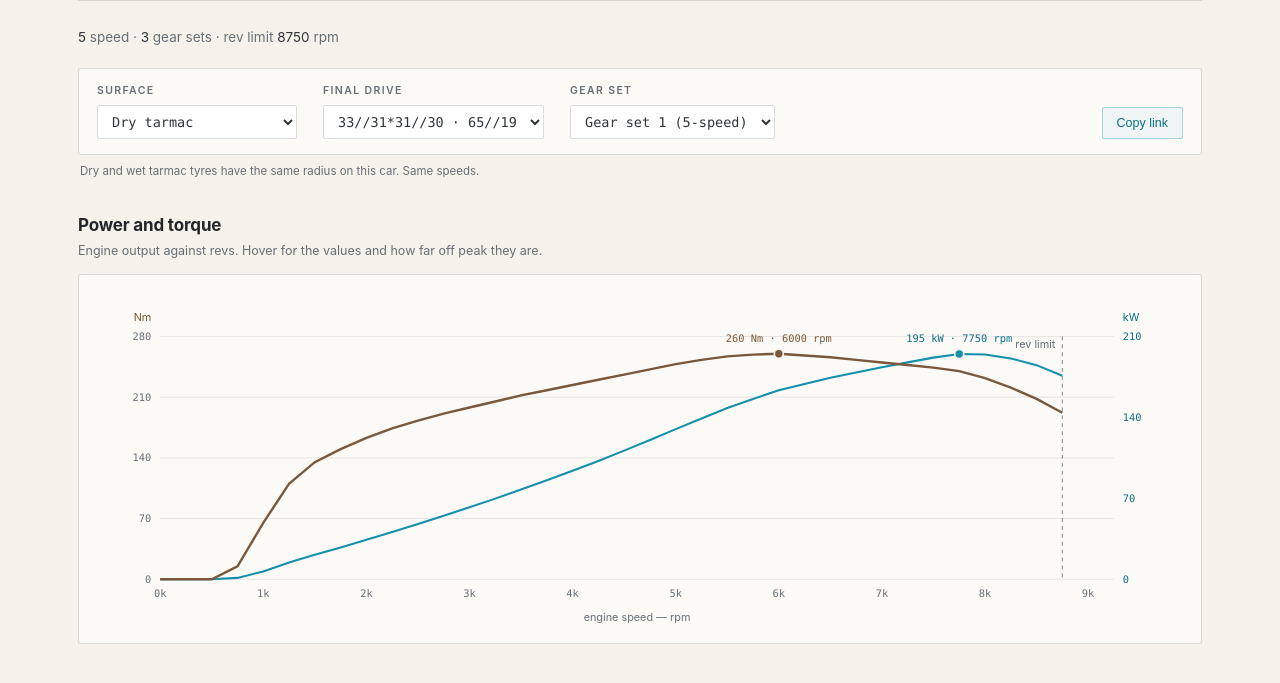
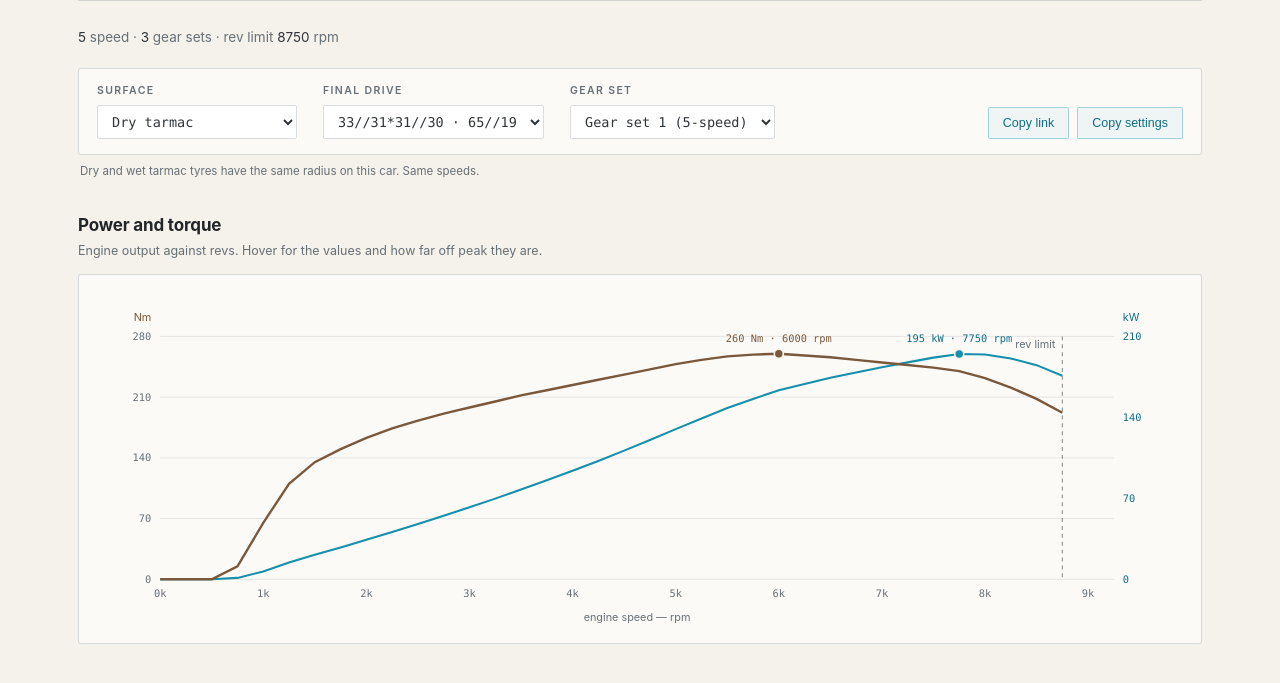
Before and after one commit to fredmayor88/acr-car-lab, a website with bundled scripts: page lancia-stratos/index.html in a window 1280 px wide. Both pictures are taken after a click on the button "Copy link". Shown: the part 98-781 px from the top of the page. Built offline with nearby package versions, Linux system fonts and the light colour scheme.

Commit message:
feat(bar): Copy settings beside Copy link

```diff
--- a/app.css
+++ b/app.css
@@ -85,7 +85,8 @@ h1{font-size:31px;margin:2px 0 3px;color:var(--fg-strong);letter-spacing:-.015em
 select{font:13.5px/1 "SF Mono",Menlo,Consolas,monospace;padding:7px 10px;
   border:1px solid var(--line);background:var(--field);color:var(--fg);
   border-radius:2px;min-width:200px}
-.copy{margin-left:auto;font-size:12.5px;color:var(--accent-text);
+.copies{margin-left:auto;display:flex;gap:8px}
+.copy{font-size:12.5px;color:var(--accent-text);
   border:1px solid var(--accent-edge);background:var(--accent-wash);
   padding:8px 14px;border-radius:2px;cursor:pointer}
 .barnote{font-size:11.5px;color:var(--muted-text);margin:0 0 32px;padding-left:2px}
--- a/js/app.js
+++ b/js/app.js
@@ -5,6 +5,7 @@
 import { REV_FLOOR, SET_COLOURS, SET_COLOURS_DARK, SURFACES, finalDriveCombos }
   from './gearing.js';
 import { floorBounds, parseFloor, parseHash, stepFloor, toHash } from './state.js';
+import { settingsText } from './settingsText.js';
 import { currentTheme, onThemeChange } from './theme.js';
 import { track } from './tracking.js';
 import * as powerTorque from './charts/powerTorque.js';
@@ -108,16 +109,23 @@ function buildShell() {
   } }, ...car.gear_sets.map((s, i) =>
     h('option', { value: String(i) }, `${s.label}  (${s.gears.length}-speed)`)));
 
-  const copy = h('button', { class: 'copy', type: 'button', onclick: async () => {
-    track('copy-link');
-    try {
-      await navigator.clipboard.writeText(location.href);
-      copy.textContent = 'Copied';
-      setTimeout(() => { copy.textContent = 'Copy link'; }, 1500);
-    } catch {
-      // no clipboard access (insecure context, denied permission): the URL bar has it
-    }
-  } }, 'Copy link');
+  const copyButton = (label, event, content) => {
+    const button = h('button', { class: 'copy', type: 'button', onclick: async () => {
+      track(event);
+      try {
+        await navigator.clipboard.writeText(content());
+        button.textContent = 'Copied';
+        setTimeout(() => { button.textContent = label; }, 1500);
+      } catch {
+        // no clipboard access (insecure context, denied permission): the URL bar has the
+        // link, and the bar and charts show the settings
+      }
+    } }, label);
+    return button;
+  };
+  const copies = h('div', { class: 'copies' },
+    copyButton('Copy link', 'copy-link', () => location.href),
+    copyButton('Copy settings', 'copy-settings', () => settingsText(car, state)));
 
   const bar = h('div', { class: 'bar' },
     h('div', { class: 'ctl' }, h('label', {}, 'Surface'), surfaceSel));
@@ -125,7 +133,7 @@ function buildShell() {
     bar.appendChild(h('div', { class: 'ctl' }, h('label', {}, 'Final drive'), fdSel));
   }
   bar.appendChild(h('div', { class: 'ctl' }, h('label', {}, 'Gear set'), setSel));
-  bar.appendChild(copy);
+  bar.appendChild(copies);
 
   root.appendChild(subtitle());
   root.appendChild(bar);
```
